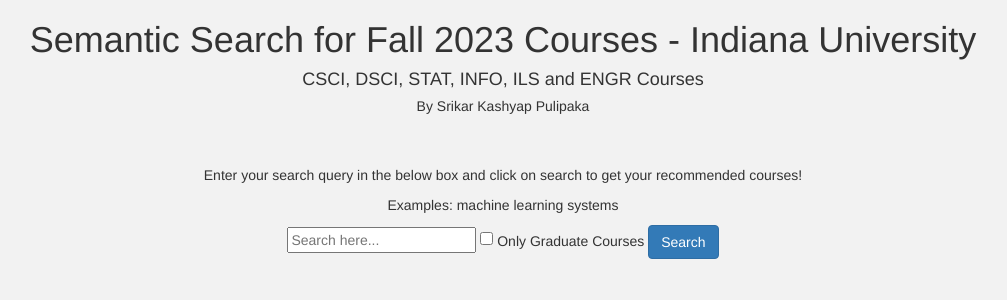
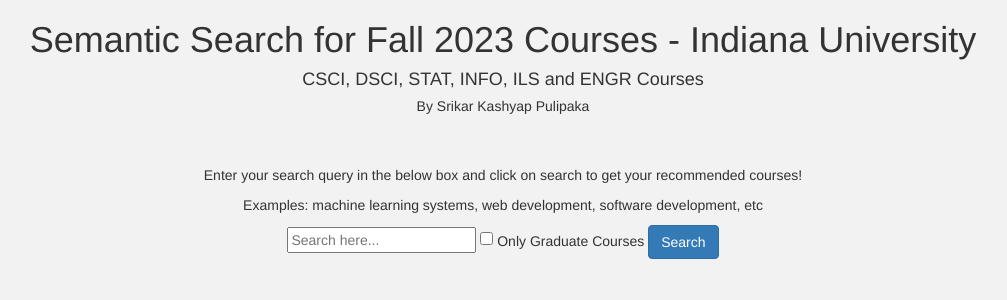
Before and after one commit to SrikarKashyap/SemanticSearch, a Flask app: page / in a window 1280 px wide. Shown: the top 300 px of the page, without its empty margins (137-1144 px from the left). Run offline with Flask 3, Linux system fonts and the light colour scheme; some libraries are stand-ins or nearby versions.

Commit message:
update html

```diff
--- a/templates/index.html
+++ b/templates/index.html
@@ -26,7 +26,7 @@
         <h5>By Srikar Kashyap Pulipaka</h5>
         <br><br>
     <p> Enter your search query in the below box and click on search to get your recommended courses! </p>
-    <p> Examples: machine learning systems </p>
+    <p> Examples: machine learning systems, web development, software development, etc </p>
     <!-- bootstrap form using bootstrap button-->
     <form action="search" method="post">
         <input type="text" name="query" placeholder="Search here...">
```
